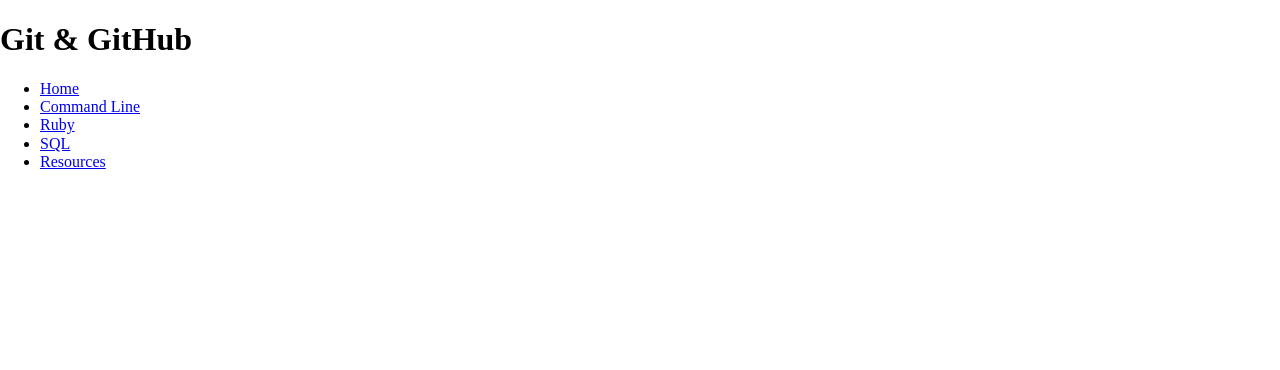
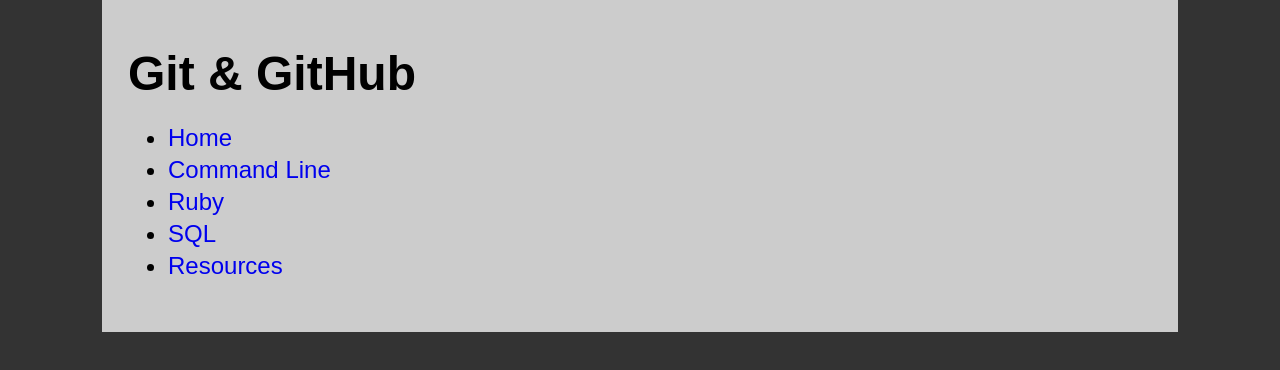
Before and after one commit to cazaresmr/roadmap, a plain HTML site: page pages/git-gh.html in a window 1280 px wide. Drawn offline with Linux system fonts and the light colour scheme.

Commit message:
made style consistent among html pages

```diff
--- a/css/style.css
+++ b/css/style.css
@@ -15,6 +15,7 @@
   background-color: #ccc;
   padding: 2%;
 }
+
 /*
 #lapp {
   display: inline-block;
--- a/pages/git-gh.html
+++ b/pages/git-gh.html
@@ -7,12 +7,12 @@
     <meta name="viewport" content="width=device-width, initial-scale=1.0">
     <title>Git & GitHub</title>
     <link rel="stylesheet" href="../css/normalize.css" />
-    <!-- <link rel="stylesheet" href="../css/style.css" /> -->
+    <link rel="stylesheet" href="../css/style.css" />
 </head>
 
 <body>
-    <h1>Git & GitHub</h1>
-    <div class="class">
+    <div class="wrap">
+        <h1>Git & GitHub</h1>
         <nav>
             <ul>
                 <li><a href="../index.html" target="_blank">Home</a></li>
```
Also changed, not shown: pages/command-line.html (+2 -2 lines), pages/resources.html (+2 -2 lines), pages/ruby.html (+4 -2 lines), pages/sql.html (+6 -4 lines).
